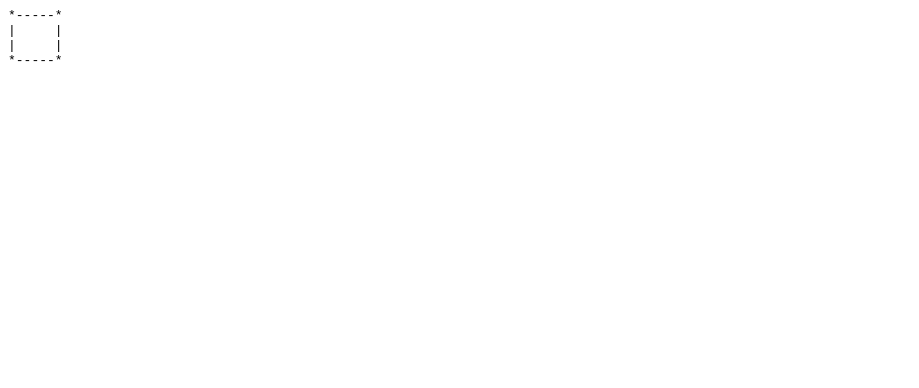
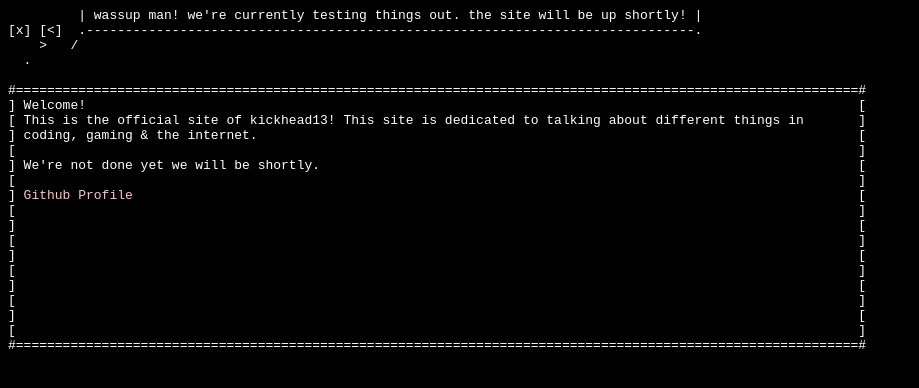
Before and after one commit to kickhead13/kickhead13.github.io, a plain HTML site: page index.html in a window 1280 px wide. Shown: the whole page, without its empty margins (0-919 px from the left). Drawn offline with Linux system fonts and the light colour scheme.

Commit message:
current look for now

```diff
--- a/index.html
+++ b/index.html
@@ -1,11 +1,58 @@
 <HTML>
-  <head></head>
-  <body>
-    <pre>
-*-----*
-|     |
-|     |
-*-----*
+  <head>
+
+    <style>
+      a:link {
+        color: pink;
+        background-color: transparent;
+        text-decoration: none;
+      }
+
+      a:visited {
+        color: pink;
+        background-color: transparent;
+        text-decoration: none;
+      }
+
+      a:hover {
+        color: pink;
+        background-color: transparent;
+        text-decoration: underline;
+      }
+
+      a:active {
+        color: pink;
+        background-color: transparent;
+        text-decoration: underline;
+      }
+    </style>
+
+  </head>
+  <body style="background-color:black;">
+    <pre style="color:white;">
+         | wassup man! we're currently testing things out. the site will be up shortly! |
+[x] [<]  .------------------------------------------------------------------------------.
+    >   /
+  .
+
+#============================================================================================================#
+] Welcome!                                                                                                   [
+[ This is the official site of kickhead13! This site is dedicated to talking about different things in       ]
+] coding, gaming & the internet.                                                                             [
+[                                                                                                            ]
+] We're not done yet we will be shortly.                                                                     [
+[                                                                                                            ]
+] <a href="https://github.com/kickhead13">Github Profile</a>                                                                                             [
+[                                                                                                            ]
+]                                                                                                            [
+[                                                                                                            ]
+]                                                                                                            [
+[                                                                                                            ]
+]                                                                                                            [
+[                                                                                                            ]
+]                                                                                                            [
+[                                                                                                            ]
+#============================================================================================================#
     </pre>
   </body>
 </HTML>
```
